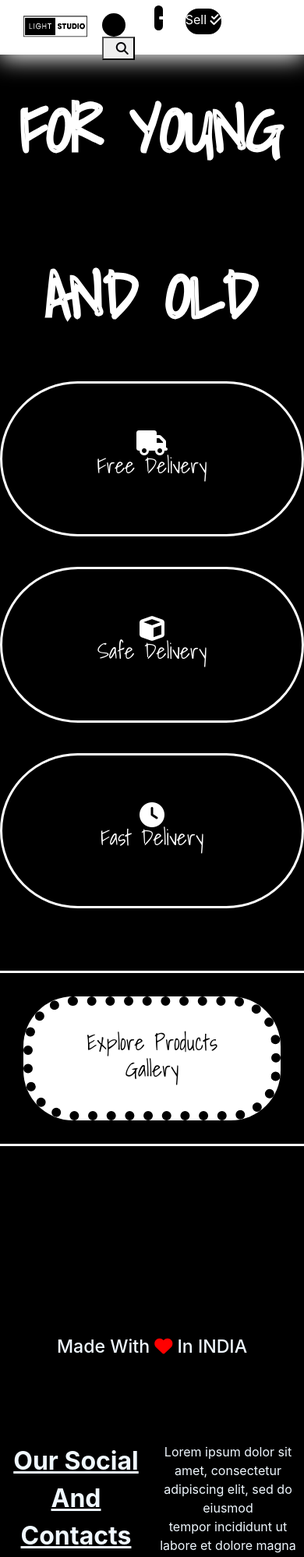
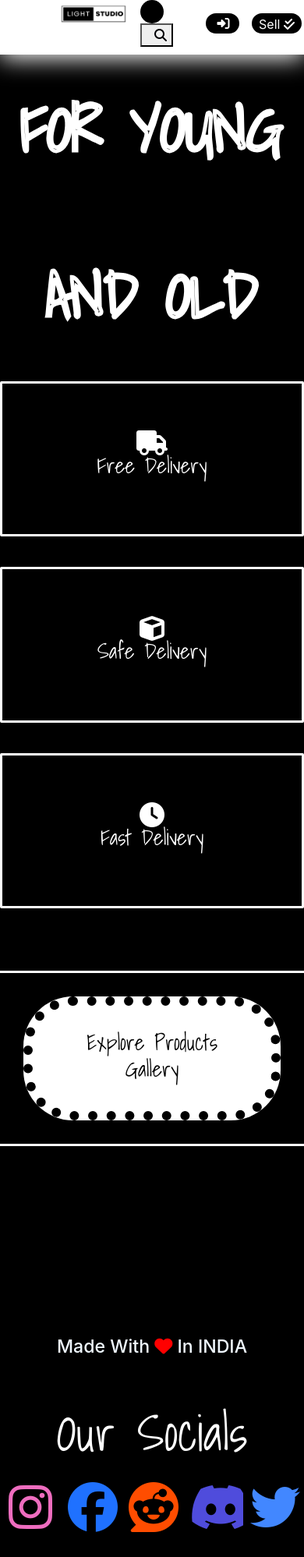
Before and after one commit to AryanSwaroop/QuickList, a React (Create React App) app: page /home in a window 390 px wide. Shown: the top 1997 px of the page at 78% size. Built offline with nearby package versions, Linux system fonts and the light colour scheme; no server answers; a web font is replaced by a local one.

Commit message:
navbar is unresponsive

```diff
--- a/src/App.css
+++ b/src/App.css
@@ -37,7 +37,7 @@
   }
 }
 
-@media (max-width:475px) {
+@media (max-width:1633px) {
 
 
 
@@ -62,26 +62,34 @@
   }
 
   .search-input {
-    width: 20%;
+    width: 50%;
   }
 
   .featuresBox2{
     margin-top: 10%;
     margin-left: 0px;
     margin-right: 0px;
+    border-width: 0.2rem;
+    border-color: white;
+    border-radius: 2px;
   }
 
   .featuresBox1 {
     margin-top: 10%;
     margin-left: 0px;
     margin-right: 0px;
-
+    border-width: 0.2rem;
+    border-color: white;
+    border-radius: 2px;
   }
 
   .featuresBox3 {
     margin-top: 10%;
     margin-left: 0px;
     margin-right: 0px;
+    border-width: 0.2rem;
+    border-color: white;
+    border-radius: 2px;
   }
 
   .BorderImage1 {
@@ -114,4 +122,46 @@
   .BorderImage2 {
     margin-right:80% ;
   }
+
+  .profilePicture {
+    margin-left:80%;
+  }
+
+  .profilePictureSeller{
+    display: block;
+  }
+
+  .sellerPhotoHolder {
+    display: block;
+  }
+
+  .innerInputL {
+    width: 100%;
+  }
+
+  .signButton {
+    margin-top: 80%;
+    height: 7%;
+  }
+
+  .signoutButton {
+
+    margin-bottom: 100%;
+  }
+
+  .signinoutDiv {
+    height: 160vw;
+  }
+
+  .Product_Template {
+    margin-bottom: 25%;
+    margin-top: 25%;
+    margin-left: 7%;
+    width: 70%;
+  }
+
+
+
+
+
 }
--- a/src/Shopper_FrontEnd/ShopperListing.jsx
+++ b/src/Shopper_FrontEnd/ShopperListing.jsx
@@ -79,12 +79,7 @@ return(
 
 
             </div>
-            <div className="innerInputR" >
-            <div className="sellerPhotoHolder">
-            <img src={userPhoto ? userPhoto.photos[0].value : null } className="profilePictureSeller"/>
 
-            </div>
-            </div>
 
 
        </div>
--- a/src/backend/app.js
+++ b/src/backend/app.js
@@ -124,7 +124,6 @@ function SaveProduct (Pdata){
       if (arr.length != 0 ){
         product.prodPhotoId = arr[0];
         arr = [];
-
       }
 
       const ProdData = product.save();
--- a/src/backend/routes/auth.js
+++ b/src/backend/routes/auth.js
@@ -27,14 +27,14 @@ router.get("/login/success", (req,res)=>{
 
 router.get("/logout", (req,res)=>{
     req.logout();
-    res.redirect("http://localhost:3000/");
+    res.redirect("https://port-folio-teal.vercel.app/");
 });
 
 //router.get("/google/callback", passport.authenticate("google",{}));
 
 router.get("/google/callback", passport.authenticate("google",{
     scope:["profile"],
-    successRedirect:"http://localhost:3000/",
+    successRedirect:"https://port-folio-teal.vercel.app/",
     failureRedirect:"/login/failed"
 }));
 
--- a/src/bottomDiv.jsx
+++ b/src/bottomDiv.jsx
@@ -3,25 +3,20 @@ import React from "react";
 export default function BottomDiv () {
     return(<div>
     <h3 className="loveMessage">Made With <i class="fa-solid fa-heart" style={{color: "#ff0000"}}></i> In INDIA</h3>
+    <h3 style={{marginBottom:"5%",marginTop:"15%",color:"white",fontFamily: "'Shadows Into Light', cursive",fontSize:"400%"}}>Our Socials</h3>
+        <div className="BottomDiv">
 
-        <div className="BottomDiv">
-          <div className="SubBottom">
-            <p style={{fontSize:"2rem"}}><b><u>Our Social And Contacts</u></b></p>
-            <span className="socialDiv">
 
-           <button className="socialsButton"><i class="fa-brands fa-instagram" style={{color: "#ee6dbf"}}></i></button><br />
-           <button className="socialsButton"><i class="fa-brands fa-facebook" style={{color: "#1f71ff"}}></i></button><br />
-           <button className="socialsButton"><i class="fa-brands fa-reddit" style={{color: "#ff4d00"}}></i></button><br />
-           <button className="socialsButton"><i class="fa-brands fa-discord" style={{color: "#4f4cdc"}}></i></button><br />
-           <button className="socialsButton"><i class="fa-brands fa-twitter" style={{color: "#4287ff"}}></i></button><br />
-           </span>
 
-          </div>
-          <div className="SubBottom">
-          Lorem ipsum dolor sit amet, consectetur adipiscing elit, sed do eiusmod<br /> tempor incididunt ut labore et dolore magna aliqua. Ut enim ad minim veniam, quis nostrud exercitation <br />ullamco laboris nisi ut aliquip ex ea commodo consequat. Duis aute irure dolor in reprehenderit in voluptate <br />velit esse cillum dolore eu fugiat nulla pariatur.
-          Lorem ipsum dolor sit amet, consectetur adipiscing elit, sed do eiusmod tempor incididunt ut labore et dolore magna aliqua. Ut enim <br />ad minim veniam, quis nostrud exercitation ullamco laboris nisi ut aliquip ex ea commodo consequat<br />. Duis aute irure dolor in reprehenderit in voluptate velit esse cillum dolore eu fugiat nulla pariatur.
-          </div>
-        </div>
-        </div>
+           <button className="socialsButton"><i class="fa-4x fa-brands fa-instagram" style={{color: "#ee6dbf"}}></i></button><br />
+           <button className="socialsButton"><i class="fa-4x fa-brands fa-facebook" style={{color: "#1f71ff"}}></i></button><br />
+           <button className="socialsButton"><i class="fa-4x fa-brands fa-reddit" style={{color: "#ff4d00"}}></i></button><br />
+           <button className="socialsButton"><i class=" fa-4x fa-brands fa-discord" style={{color: "#4f4cdc"}}></i></button><br />
+           <button className="socialsButton"><i class="fa-4x fa-brands fa-twitter" style={{color: "#4287ff"}}></i></button><br />
+
+
+
+       </div>
+       </div>
     )
 }
--- a/src/index.css
+++ b/src/index.css
@@ -23,8 +23,11 @@ code {
   height: 70px;
   background-color: white;
   margin-top: 0px;
+
   display: grid;
-  grid-template-columns: repeat(12, 1fr);
+  grid-template-columns: repeat(5, 1fr);
+
+  align-items: center;
 
 
 }
@@ -38,6 +41,7 @@ code {
 }
 
 .navbar-search-div {
+  float: right;
   margin-top: 0%;
 
   outline: none;
@@ -49,10 +53,14 @@ code {
 
 }
 
+.search-input{
+  box-sizing: 0 content-box;
+}
+
 .profilePicture {
   height: 50px;
   border-radius: 30px;
-  margin-top: 9px;
+
 
 
 }
@@ -61,7 +69,7 @@ code {
 
 
   height: 50%;
-  width: 100%;
+  width: 5vw;
   -moz-box-sizing: border-box;
     box-sizing: border-box;
 
@@ -75,9 +83,9 @@ input[type="text"], textarea {
   border: none;
   border-radius: 2rem;
   outline: none;
-  width: 700px;
+  width: 100%;
   height: 30px;
-  margin-top: 17px;
+
   padding-left: 15px;
   padding-right: 15px;
 
@@ -88,11 +96,16 @@ input[type="text"], textarea {
 }
 
 .logo {
-  margin-top: 11px;
+
   margin-right: 10px;
   height: 60%;
 
   width: 100px;
+
+}
+
+.signup-div {
+  width: 50%;
 
 }
 
@@ -105,7 +118,7 @@ input[type="text"], textarea {
 
 
   height: 50%;
-  margin-top: 17%;
+
   background-color: black;
 
   border-radius: 50px;
@@ -216,11 +229,12 @@ input[type="text"], textarea {
 /********************************************Bottom Div***************************************************/
 
 .BottomDiv {
-  height: 500px;
+  margin-bottom: 10%;
+  height: 100%;
   width: 100%;
-  grid-template-columns: repeat(2, 1fr);
+  display: flex;
   background-color: black;
-  display: grid;
+
 }
 
 .loveMessage {
@@ -245,9 +259,12 @@ input[type="text"], textarea {
 
 .socialsButton {
   width: 20%;
+  background-color: black;
+  height: 200%;
+  border: solid;
+}
 
 
-}
 /**********************************************Bottom Div******************************************************/
 
 /****Route : /signup ******/
@@ -393,16 +410,17 @@ input[type="text"], textarea {
   height: 50%;
   border: solid;
   border-radius: 20px;
-  margin-top: 16%;
+
   width: 100%;
 }
 
 .SellerInput {
+  align-items: left;
   border-width: 1px;
   border-color: white;
   border-radius: 30px;
   border: solid;
-  background-color: white;
+  background-color: black;
   height: 700px;
   margin: 100px auto 50px auto;
   width: 80%;
@@ -521,5 +539,14 @@ input[type="text"], textarea {
 
 }
 
+.signoutButtonText {
+  margin-top: 30px;
+  padding-top:40px;
+}
+
+.signinoutDiv {
+ height: 45vw;
+}
+
 
 /****************************************Media Query*************************************************/
--- a/src/signup.jsx
+++ b/src/signup.jsx
@@ -19,10 +19,10 @@ export default function Signup(){
   console.log(user + "signup");
 
     return(
-             <div style={{height:"45vw"}}>
+             <div className='signinoutDiv'>
                 <div className="signButton" style={{backgroundColor:"#CE5959"}} onClick={google}><h2 className="buttonText">Google&nbsp;<i class="fa-brands fa-google" style={{color: "#ffffff"}}></i></h2></div>
 
-                <div className= "signoutButton" onClick={logout}><a><h2 style={{marginTop : "30px",paddingTop:"40px"}}>Signout&nbsp;<i class="fa-solid fa-key" style={{color: "#ffffff"}}></i></h2> </a> </div>
+                <div className= "signoutButton" onClick={logout}><a><h2 className='signoutButtonText'>Signout&nbsp;<i class="fa-solid fa-key" style={{color: "#ffffff"}}></i></h2> </a> </div>
              </div>
 
 
--- a/src/top.jsx
+++ b/src/top.jsx
@@ -19,7 +19,7 @@ export default function TopBar() {
         if (item.prodName == searchInput){
             console.log("Mil Gaya")
         } else {
-            console.log("Nahi mila bhaiya ")
+            console.log("Nahi mila bhaiya")
         }
 
     }
@@ -45,13 +45,13 @@ export default function TopBar() {
 
         </input><button type="button" onClick={searchStart}><i class="fa-solid fa-magnifying-glass" style={{color: "#010005",marginLeft:"10px"}}></i></button>
         </div>
-        <div></div>
+
         <div><a href="/signup"><button className="topbar-signup" ><i class="fa-solid fa-right-to-bracket" style={{color: "white",height:"2px",width:"2px"}}></i></button></a></div>
-        <div></div>
+
         <a href="sellerPage" style={{textDecoration : "none"}}>
         <div className="ListingButton">Sell&nbsp;<i class="fa-solid fa-check-double"></i></div>
         </a>
-        <div></div>
+
         <div > <img src={userPhoto ? userPhoto.photos[0].value : null } className="profilePicture"/></div>
     </div>
    )
```
